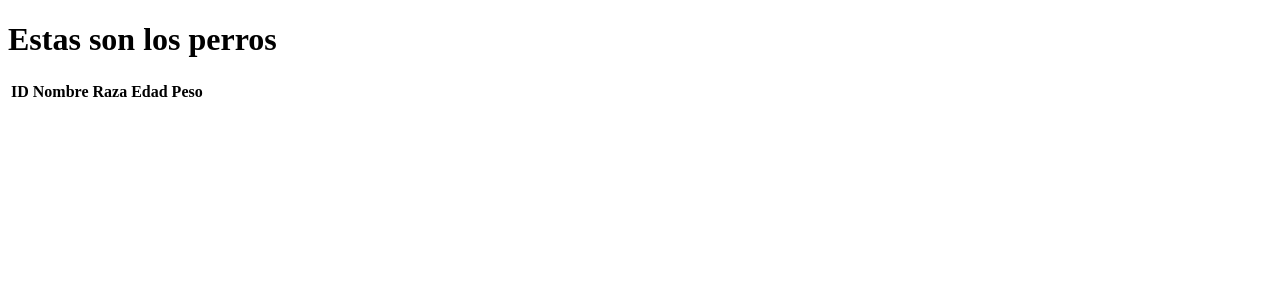
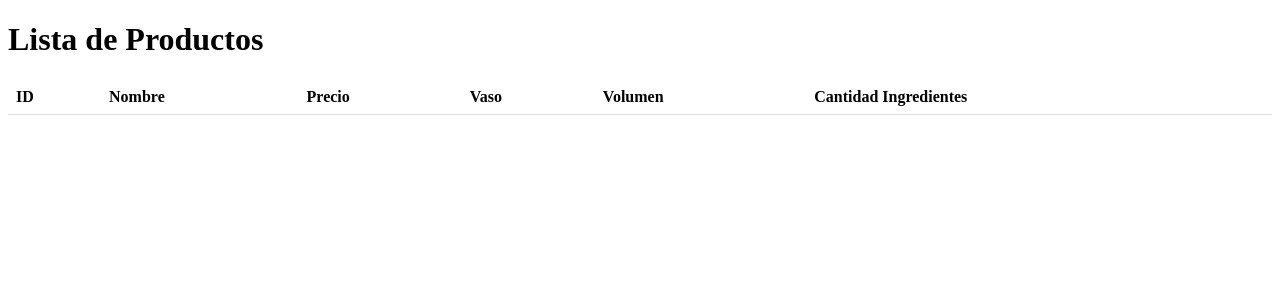
Before and after one commit to santosdx/proyecto2-srojas15, a Flask app: template templates/productos.html in a window 1280 px wide. Shown: the top 300 px of the page. Run offline with Flask 3, Linux system fonts and the light colour scheme; the template is opened without the code that fills it, so the values that code supplies are empty; parts of the project's set-up code (start-up, migrations or seed data) failed here and were passed over.

Commit message:
Se agregan los modelos, controller y template.

```diff
--- a/app.py
+++ b/app.py
@@ -4,6 +4,9 @@ from flask_restful import Api
 from dotenv import load_dotenv
 from db import db
 from controllers.info_controller import InfoController
+from controllers.productos_controller import ProductosController
+from controllers.ingredientes_controller import IngredientesController
+from controllers.productos_ingredientes_controller import ProductosIngredientesController
 
 load_dotenv()
 
@@ -24,3 +27,6 @@ def main():
 
 
 api.add_resource(InfoController, '/info')
+api.add_resource(ProductosController, '/productos')
+api.add_resource(IngredientesController, '/ingredientes')
+api.add_resource(ProductosIngredientesController, '/productos_ingredientes')
--- a/templates/productos.html
+++ b/templates/productos.html
@@ -3,28 +3,44 @@
 <head>
     <meta charset="UTF-8">
     <meta name="viewport" content="width=device-width, initial-scale=1.0">
-    <title>Perros</title>
+    <title>Productos</title>
+
+    <style>
+        table {
+          border-collapse: collapse;
+          width: 100%;
+        }
+        th, td {
+          padding: 8px;
+          text-align: left;
+          border-bottom: 1px solid #DDD;
+        }
+        tr:hover {background-color: #D6EEEE;}
+    </style>
+
 </head>
 <body>
-    <h1>Estas son los perros</h1>
+<h1>Lista de Productos</h1>
 <table>
     <thead>
     <tr>
         <th>ID</th>
         <th>Nombre</th>
-                <th>Raza</th>
-                <th>Edad</th>
-                <th>Peso</th>
+        <th>Precio</th>
+        <th>Vaso</th>
+        <th>Volumen</th>
+        <th>Cantidad Ingredientes</th>
     </tr>
     </thead>
     <tbody>
-            {% for perro in perros%}
+    {% for item in items%}
     <tr>
-                <td>{{perro.id}}</td>
-                <td>{{perro.nombre}}</td>
-                <td>{{perro.raza}}</td>
-                <td>{{perro.edad}}</td>
-                <td>{{perro.peso}}</td>
+        <td>{{item.id}}</td>
+        <td>{{item.nombre}}</td>
+        <td>{{item.precio}}</td>
+        <td>{{item.vaso}}</td>
+        <td>{{item.volumen}}</td>
+        <td>{{item.ingredientes|length}}</td>
     </tr>
     {% endfor %}
     </tbody>
```
Also changed, not shown: controllers/ingredientes_controller.py (+12 -8 lines), controllers/productos_controller.py (+9 -4 lines), controllers/productos_ingredientes_controller.py (+4 -9 lines), models/ingredientes.py (+7 -2 lines), models/productos.py (+5 -5 lines), models/productos_ingredientes.py (+7 -7 lines), templates/ingredientes.html (+10 -6 lines), templates/productos_ingredientes.html (+5 -5 lines), 1 other file. Lines whose indentation alone changed are shown as unchanged.
